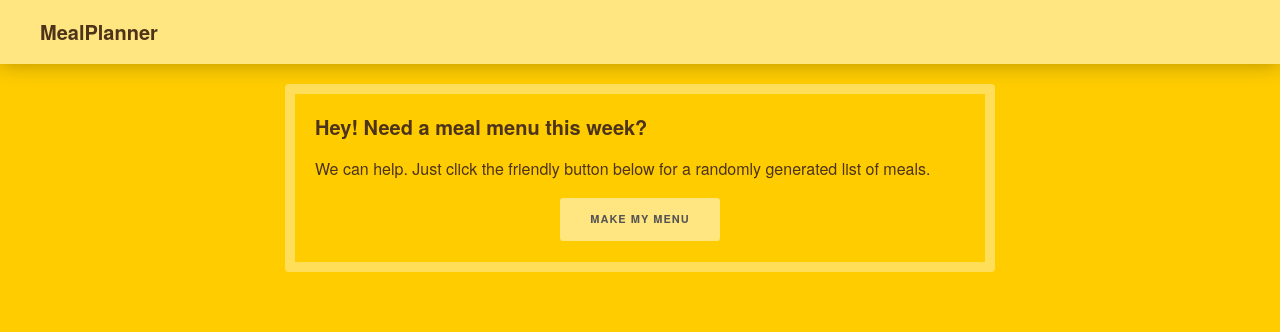
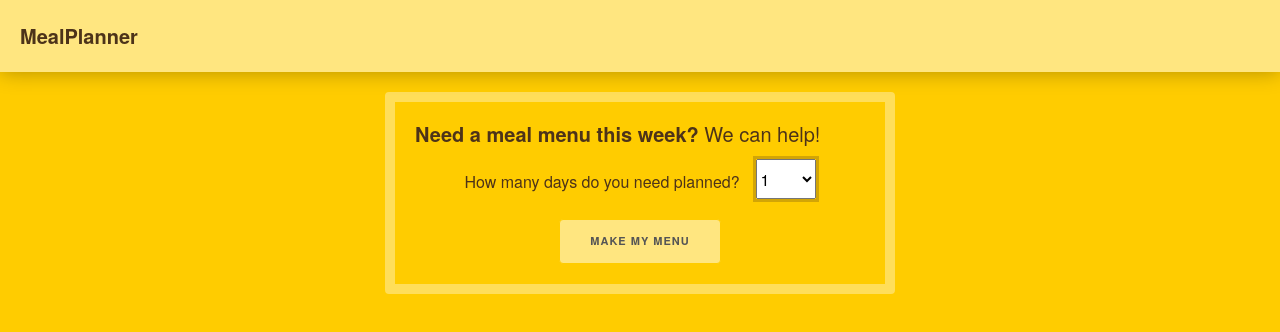
Before and after one commit to beepye/MealPlanner, a website built with webpack: page index.html in a window 1280 px wide. Built offline with nearby package versions, Linux system fonts and the light colour scheme.

Commit message:
added days options html, styles, and func

```diff
--- a/index.html
+++ b/index.html
@@ -10,8 +10,6 @@
   <link rel="manifest" href="site.webmanifest">
   <link rel="apple-touch-icon" href="icon.png">
   <link rel="stylesheet" href="styles/main.css">
-
-  <meta name="theme-color" content="#fafafa">
 </head>
 
 <body>
@@ -19,14 +17,27 @@
     <p class="browserupgrade">You are using an <strong>outdated</strong> browser. Please <a href="https://browsehappy.com/">upgrade your browser</a> to improve your experience and security.</p>
   <![endif]-->
   <header class="main-header">
-    <h1>MealPlanner</h1>
+    <span>MealPlanner</span>
   </header>
 
   <main>
     <section class="content-container">
-      <h2>Hey! Need a meal menu this week?</h2>
-      <p>We can help. Just click the friendly button below for a randomly generated list of meals.</p>
-      <button id="GenerateMealList" class="primary-btn" name="generate_meal_list" value="primary" >Make My Menu</button>
+      <h1>Need a meal menu this week?&nbsp;<span>We can help!</span></h1>
+
+      <div class="controls-wrapper">
+          <label for="dayOptions">How many days do you need planned?</label>
+          <select id="dayOptions" autofocus="true" required="true">
+            <option value="1">1</option>
+            <option value="2">2</option>
+            <option value="3">3</option>
+            <option value="4">4</option>
+            <option value="5">5</option>
+            <option value="6">6</option>
+            <option value="7">7</option>
+          </select>
+        </div>
+
+        <button id="GenerateMealList" class="primary-btn" name="generate_meal_list" value="primary" >Make My Menu</button>
     </section>
   </main>
 
--- a/js/index.js
+++ b/js/index.js
@@ -3,14 +3,12 @@
 
 	const genMenuBtn = document.getElementById('GenerateMealList');
 	const url = 'http://www.thebrianpye.com/Recipes/meals.json';
-	const days = 7; // setting hard days value for now
 	const btnText = [
 		`Make it again`,
 		`Nope, try again`,
 		`Keep on trying`,
 		`I Don't like this`
 	];
-
 	// Click event to create the menu list
 	genMenuBtn.addEventListener('click', jsonResponse);
 
@@ -29,10 +27,12 @@
 
 	// Build and inject menu based on fetch() response
 	function createMenu(response) {
-			selectRandomMeals(days, response, createListHTML);
+			const days = document.getElementById('dayOptions').value;
+			selectRandomMeals(response, days, createListHTML);
 
 			const removeBtnArr = document.querySelectorAll('.js-btn--remove');
-			const	clearBtn = document.querySelector('js-btn--clear')
+			const	clearBtn = document.querySelector('js-btn--clear');
+
 			// linkItemArr.forEach(function(item) {
 			// 	let link = item.closest('a')
 			// 	link.addEventListener('click', showDetails);
@@ -46,11 +46,11 @@
 		}
 
 	// Create a randomly generated array from fetch() response
-	function selectRandomMeals(days, arr, callback) {
+	function selectRandomMeals(arr, days, makeMenu) {
 		const randomlyOrderedArray = arr.sort(() => { return .5 - Math.random(); });
 		const newArray = randomlyOrderedArray.slice(0, days);
 
-		callback(newArray);
+		makeMenu(newArray);
 	}
 
 	// Create HTML elements and inject into DOM
@@ -87,7 +87,7 @@
 
 			link.innerHTML = item.name;
 			link.className = 'js-link-item'
-			removeBtn.className = 'secondary-btn kill-item-btn js-btn--remove';
+			removeBtn.className = 'secondary-btn --link js-btn--remove';
 			removeBtn.innerHTML = 'x';
 
 			linkItem.appendChild(link);
--- a/styles/scss/main.scss
+++ b/styles/scss/main.scss
@@ -23,23 +23,30 @@ h2 {
   font-size: 2rem;
   letter-spacing: 0;
   font-weight: 600;
+
+  > span { font-weight: 400; }
 }
 
 main {
-  max-width: 75rem;
+  max-width: 55rem;
   margin: 0 auto;
 }
 
 fieldset { margin: 0; }
 
-button:focus { outline: 3px solid rgba(77, 51, 25, 0.25); }
+button:focus,
+select:focus { outline: 3px solid rgba(77, 51, 25, 0.25); }
 
 .main-header {
-  padding: 2rem 4rem;
+  padding: 2rem;
   background-color: $mp-pale-yellow;
   box-shadow: $mp-box-shadow;
 
-  h1 { margin-bottom: 0; }
+  span {
+    margin-bottom: 0;
+    font-size: 2rem;
+    font-weight: 700;
+  }
 }
 
 .content-container {
@@ -96,8 +103,6 @@ button:focus { outline: 3px solid rgba(77, 51, 25, 0.25); }
   }
 }
 
-.btn-wrapper { display: flex; }
-
 .primary-btn {
   margin-bottom: 0;
   background-color: $mp-pale-yellow;
@@ -108,7 +113,6 @@ button:focus { outline: 3px solid rgba(77, 51, 25, 0.25); }
 }
 
 .secondary-btn {
-  width: 100%;
 
   &.--link {
     margin: 0;
@@ -119,7 +123,16 @@ button:focus { outline: 3px solid rgba(77, 51, 25, 0.25); }
   }
 }
 
-.kill-item-btn {
-  width: unset;
-  border: none;
+.controls-wrapper {
+  display: flex;
+  align-items: center;
+  justify-content: center;
+
+  label { margin: 0 1.6rem 1.6rem 0; }
+
+  select {
+    width: 6rem;
+    height: 4rem;
+    margin-bottom: 2rem;
+  }
 }
```
Also changed, not shown: dist/main.js, styles/main.css, styles/styles/scss/main.css (added).
